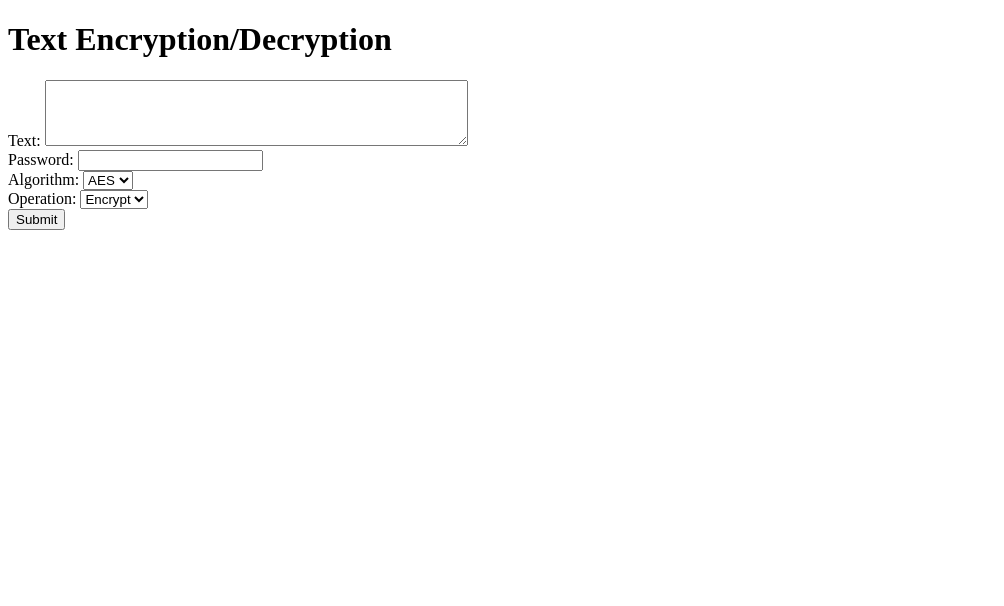
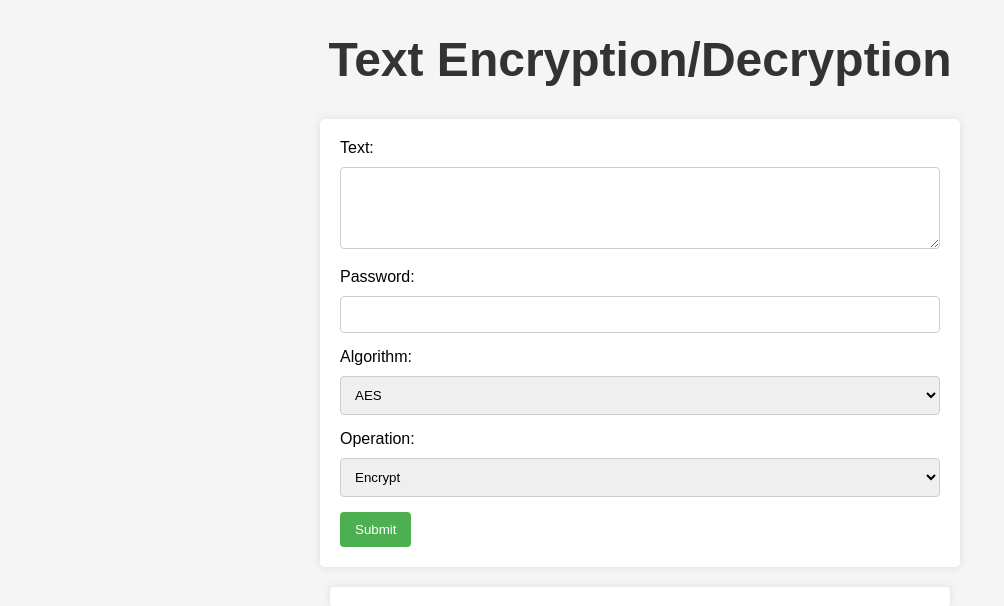
Before and after one commit to Advay-Inabathini/encryption-tool, a Flask app: page / in a window 1280 px wide. Shown: the top 606 px of the page, without its empty margins (0-1004 px from the left). Run offline with Flask 3, Linux system fonts and the light colour scheme.

Commit message:
css added

```diff
--- a/project/app.py
+++ b/project/app.py
@@ -9,6 +9,7 @@ from cryptography.hazmat.primitives.asymmetric import rsa, padding
 import base64
 import os
 
+
 app = Flask(__name__)
 
 # Change these to your secret key and salt
@@ -17,6 +18,8 @@ SALT = b'my_salt'
 
 UPLOAD_FOLDER = 'uploads'
 app.config['UPLOAD_FOLDER'] = UPLOAD_FOLDER
+
+app.static_folder = 'static'
 
 private_key = None  # Initialize private key variable
 private_key_str = None  # Initialize private key string variable
--- /dev/null
+++ b/project/static/style.css
@@ -0,0 +1,61 @@
+/* style.css */
+
+body {
+    font-family: Poppins, sans-serif;
+    background-color: #f5f5f5;
+    margin: 0;
+    padding: 0;
+}
+
+h1 {
+    color: #333;
+    text-align: center;
+    font-size: 3rem;
+}
+
+form {
+    max-width: 600px;
+    margin: 20px auto;
+    padding: 20px;
+    background-color: #fff;
+    border-radius: 5px;
+    box-shadow: 0 0 10px rgba(0, 0, 0, 0.1);
+}
+
+label {
+    display: block;
+    margin-bottom: 10px;
+}
+
+input,
+textarea,
+select {
+    width: 100%;
+    padding: 10px;
+    margin-bottom: 15px;
+    border: 1px solid #ccc;
+    border-radius: 4px;
+    box-sizing: border-box;
+}
+
+button {
+    background-color: #4caf50;
+    color: #fff;
+    padding: 10px 15px;
+    border: none;
+    border-radius: 4px;
+    cursor: pointer;
+}
+
+button:hover {
+    background-color: #45a049;
+}
+
+#result {
+    max-width: 600px;
+    margin: 20px auto;
+    padding: 10px;
+    background-color: #fff;
+    border-radius: 4px;
+    box-shadow: 0 0 10px rgba(0, 0, 0, 0.1);
+}
--- a/project/templates/index.html
+++ b/project/templates/index.html
@@ -5,6 +5,7 @@
     <meta charset="UTF-8">
     <meta name="viewport" content="width=device-width, initial-scale=1.0">
     <title>Text Encryption/Decryption</title>
+    <link rel="stylesheet" href="../static/style.css">
 </head>
 
 <body>
```
